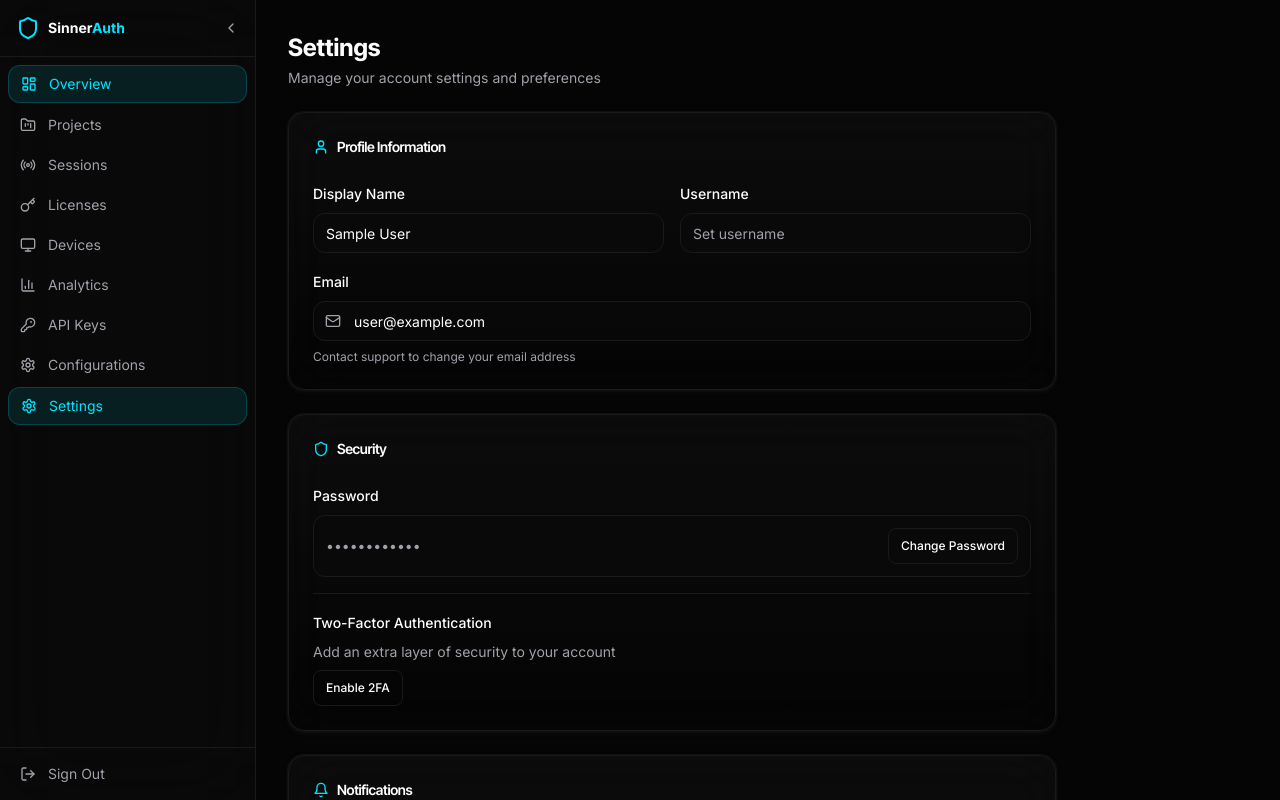
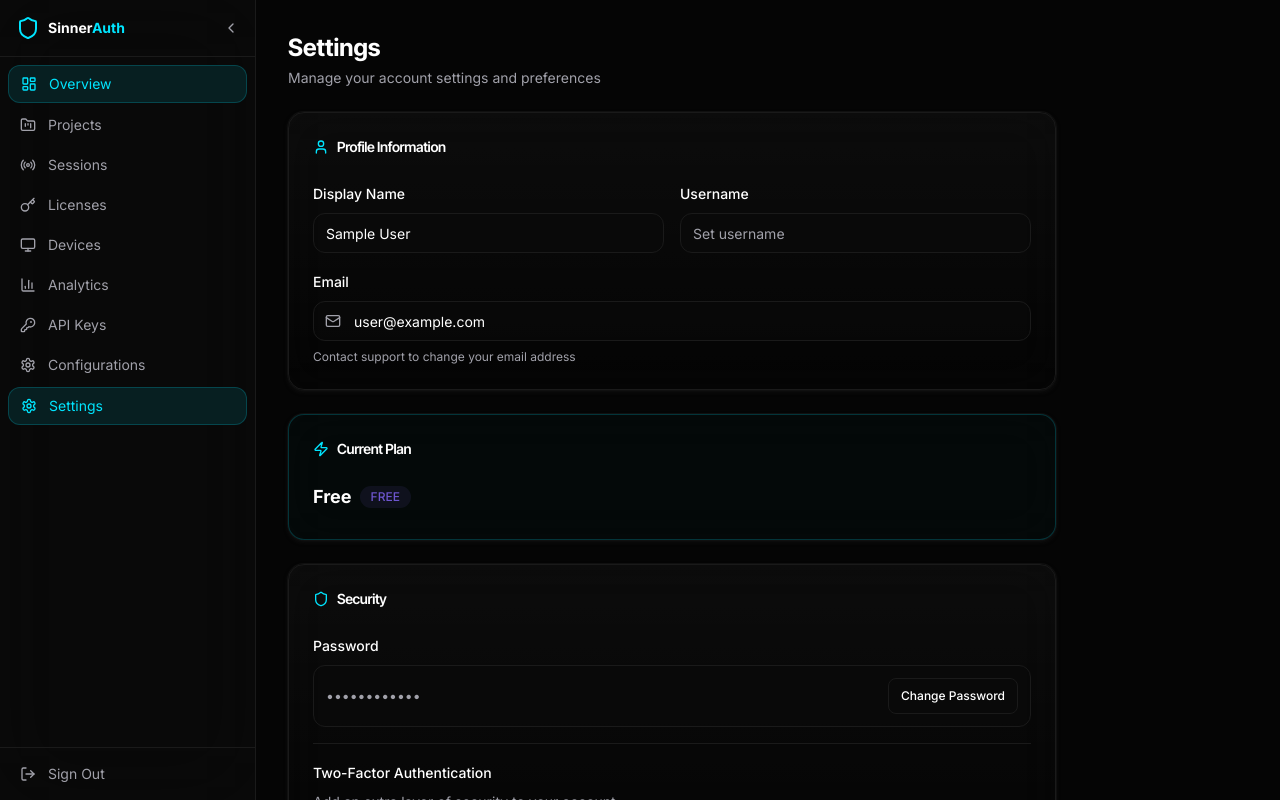
Before and after one commit to pcnixy04-alt/SinnerAuth, a Next.js app: page /dashboard/settings in a window 1280 px wide. Shown: the top 800 px of the page. Built offline with nearby package versions, Linux system fonts and the light colour scheme; no server answers; sample sign-in values are in the browser's storage.

Commit message:
add plan system: FREE/PROFESSIONAL/PARTNER, admin plan assign, expiry, api key limit

```diff
--- a/src/app/admin/users/page.tsx
+++ b/src/app/admin/users/page.tsx
@@ -2,7 +2,7 @@
 
 import { useState, useEffect, useRef } from "react"
 import { motion } from "framer-motion"
-import { Search, Plus, Loader2, MoreHorizontal, Shield, UserX, UserCheck, Trash2 } from "lucide-react"
+import { Search, Plus, Loader2, MoreHorizontal, Shield, UserX, UserCheck, Trash2, Crown, Zap, Handshake } from "lucide-react"
 import { Card, CardContent } from "@/components/ui/card"
 import { Input } from "@/components/ui/input"
 import { Button } from "@/components/ui/button"
@@ -22,6 +22,8 @@ type User = {
   username: string
   displayName: string | null
   role: "USER" | "ADMIN" | "SUPER_ADMIN"
+  plan: string
+  planExpiresAt: string | null
   isActive: boolean
   isVerified: boolean
   lastLoginAt: string | null
@@ -156,6 +158,12 @@ export default function AdminUsersPage() {
     return "secondary"
   }
 
+  const planBadgeVariant = (plan: string) => {
+    if (plan === "PROFESSIONAL") return "warning"
+    if (plan === "PARTNER") return "default"
+    return "secondary"
+  }
+
   return (
     <div className="space-y-6">
       <div className="flex items-center justify-between">
@@ -187,6 +195,7 @@ export default function AdminUsersPage() {
                 <tr className="border-b border-border">
                   <th className="text-left p-4 text-xs text-muted font-medium">User</th>
                   <th className="text-left p-4 text-xs text-muted font-medium">Role</th>
+                  <th className="text-left p-4 text-xs text-muted font-medium">Plan</th>
                   <th className="text-left p-4 text-xs text-muted font-medium">Status</th>
                   <th className="text-center p-4 text-xs text-muted font-medium">Sessions</th>
                   <th className="text-center p-4 text-xs text-muted font-medium">Devices</th>
@@ -197,13 +206,13 @@ export default function AdminUsersPage() {
               <tbody>
                 {loading ? (
                   <tr>
-                    <td colSpan={7} className="p-8 text-center">
+                    <td colSpan={8} className="p-8 text-center">
                       <Loader2 className="w-5 h-5 animate-spin mx-auto text-muted" />
                     </td>
                   </tr>
                 ) : filtered.length === 0 ? (
                   <tr>
-                    <td colSpan={7} className="p-8 text-center text-muted text-sm">
+                    <td colSpan={8} className="p-8 text-center text-muted text-sm">
                       No users found
                     </td>
                   </tr>
@@ -237,6 +246,16 @@ export default function AdminUsersPage() {
                         </Badge>
                       </td>
                       <td className="p-4">
+                        <Badge variant={planBadgeVariant(user.plan)} className="text-xs gap-1">
+                          {user.plan === "PROFESSIONAL" ? <Crown className="w-3 h-3" /> :
+                           user.plan === "PARTNER" ? <Handshake className="w-3 h-3" /> :
+                           <Zap className="w-3 h-3" />}
+                          {user.plan === "PROFESSIONAL" ? "Pro" :
+                           user.plan === "PARTNER" ? "Partner" :
+                           "Free"}
+                        </Badge>
+                      </td>
+                      <td className="p-4">
                         <Badge variant={user.isActive ? "success" : "warning"} className="text-xs">
                           {user.isActive ? "active" : "suspended"}
                         </Badge>
@@ -254,7 +273,7 @@ export default function AdminUsersPage() {
                         {openDropdown === user.id && (
                           <div
                             ref={dropdownRef}
-                            className="absolute right-4 top-12 z-50 w-48 bg-[#0a0a0a] border border-border rounded-lg shadow-xl py-1"
+                            className="absolute right-4 top-12 z-50 w-52 bg-[#0a0a0a] border border-border rounded-lg shadow-xl py-1"
                           >
                             {user.role !== "ADMIN" && (
                               <button
@@ -287,6 +306,34 @@ export default function AdminUsersPage() {
                               <UserX className="w-4 h-4 text-warning" />
                               {user.isActive ? "Ban User" : "Unban User"}
                             </button>
+                            <div className="border-t border-border my-1" />
+                            <p className="px-3 py-1 text-xs text-muted font-medium">Set Plan</p>
+                            {["PROFESSIONAL", "PARTNER", "FREE"].filter((p) => p !== user.plan).map((plan) => (
+                              <button
+                                key={plan}
+                                onClick={() =>
+                                  patchUser(
+                                    user.id,
+                                    {
+                                      plan,
+                                      planExpiresAt:
+                                        plan === "PROFESSIONAL"
+                                          ? new Date(Date.now() + 30 * 86400000).toISOString()
+                                          : null,
+                                      planReminded: false,
+                                    },
+                                    `Plan set to ${plan}`
+                                  )
+                                }
+                                className="flex items-center gap-2 w-full px-3 py-2 text-sm text-white hover:bg-white/5 transition-colors text-left"
+                              >
+                                {plan === "PROFESSIONAL" ? <Crown className="w-4 h-4 text-warning" /> :
+                                 plan === "PARTNER" ? <Handshake className="w-4 h-4 text-secondary" /> :
+                                 <Zap className="w-4 h-4 text-muted" />}
+                                {plan === "PROFESSIONAL" ? "Professional (30d)" :
+                                 plan === "PARTNER" ? "Partner" : "Free"}
+                              </button>
+                            ))}
                             <div className="border-t border-border my-1" />
                             <button
                               onClick={() => deleteUser(user.id)}
--- a/src/app/api/admin/users/[id]/route.ts
+++ b/src/app/api/admin/users/[id]/route.ts
@@ -31,10 +31,14 @@ export async function PATCH(
       ...(body.role && { role: body.role }),
       ...(body.isActive !== undefined && { isActive: body.isActive }),
       ...(body.isVerified !== undefined && { isVerified: body.isVerified }),
+      ...(body.plan && { plan: body.plan }),
+      ...(body.planExpiresAt !== undefined && { planExpiresAt: body.planExpiresAt ? new Date(body.planExpiresAt) : null }),
+      ...(body.planReminded !== undefined && { planReminded: body.planReminded }),
     },
     select: {
       id: true, email: true, username: true, displayName: true,
-      role: true, isActive: true, isVerified: true, lastLoginAt: true,
+      role: true, plan: true, planExpiresAt: true, planReminded: true,
+      isActive: true, isVerified: true, lastLoginAt: true,
     },
   })
 
--- a/src/app/api/admin/users/route.ts
+++ b/src/app/api/admin/users/route.ts
@@ -22,6 +22,8 @@ export async function GET() {
       username: true,
       displayName: true,
       role: true,
+      plan: true,
+      planExpiresAt: true,
       isActive: true,
       isVerified: true,
       lastLoginAt: true,
--- a/src/app/api/api-keys/route.ts
+++ b/src/app/api/api-keys/route.ts
@@ -26,6 +26,14 @@ export async function POST(req: Request) {
   }
 
   try {
+    const user = await prisma.user.findUnique({ where: { id: session.user.id }, select: { plan: true } })
+    if (user?.plan === "FREE") {
+      const count = await prisma.apiKey.count({ where: { userId: session.user.id, isActive: true } })
+      if (count >= 1) {
+        return NextResponse.json({ error: "Free plan limit: 1 API key. Upgrade to create more." }, { status: 403 })
+      }
+    }
+
     const { name, projectId, permissions, expiresInDays } = await req.json()
 
     if (!name || !projectId) {
--- a/src/app/api/auth/register/route.ts
+++ b/src/app/api/auth/register/route.ts
@@ -33,6 +33,7 @@ export async function POST(req: Request) {
         username,
         passwordHash,
         displayName: username,
+        plan: "FREE",
       },
     })
 
--- a/src/app/dashboard/layout.tsx
+++ b/src/app/dashboard/layout.tsx
@@ -3,7 +3,9 @@
 import { DashboardSidebar } from "@/components/dashboard/sidebar"
 import { useSession } from "next-auth/react"
 import { useRouter } from "next/navigation"
-import { useEffect } from "react"
+import { useEffect, useState } from "react"
+import { Crown, X } from "lucide-react"
+import { motion, AnimatePresence } from "framer-motion"
 
 export default function DashboardLayout({
   children,
@@ -12,12 +14,19 @@ export default function DashboardLayout({
 }) {
   const { data: session, status } = useSession()
   const router = useRouter()
+  const [showReminder, setShowReminder] = useState(true)
 
   useEffect(() => {
     if (status === "unauthenticated") {
       router.push("/login")
     }
   }, [status, router])
+
+  const plan = session?.user?.plan
+  const planExpiresAt = session?.user?.planExpiresAt
+  const daysLeft = plan === "PROFESSIONAL" && planExpiresAt
+    ? Math.max(0, Math.ceil((new Date(planExpiresAt).getTime() - Date.now()) / 86400000))
+    : null
 
   if (status === "loading") {
     return (
@@ -33,6 +42,26 @@ export default function DashboardLayout({
     <div className="min-h-screen bg-background">
       <DashboardSidebar />
       <div className="pl-64">
+        {showReminder && daysLeft !== null && daysLeft > 0 && daysLeft <= 30 && (
+          <motion.div
+            initial={{ opacity: 0, y: -10 }}
+            animate={{ opacity: 1, y: 0 }}
+            className="bg-warning/10 border-b border-warning/20 px-8 py-2.5 flex items-center justify-between"
+          >
+            <div className="flex items-center gap-2 text-sm">
+              <Crown className="w-4 h-4 text-warning" />
+              <span className="text-warning font-medium">Professional Plan</span>
+              <span className="text-muted">
+                {daysLeft === 1
+                  ? "expires tomorrow — renew to keep access"
+                  : `expires in ${daysLeft} days — renew to keep access`}
+              </span>
+            </div>
+            <button onClick={() => setShowReminder(false)} className="text-muted hover:text-white transition-colors">
+              <X className="w-4 h-4" />
+            </button>
+          </motion.div>
+        )}
         <main className="p-8">{children}</main>
       </div>
     </div>
--- a/src/app/dashboard/settings/page.tsx
+++ b/src/app/dashboard/settings/page.tsx
@@ -3,11 +3,12 @@
 import { useState } from "react"
 import { useSession } from "next-auth/react"
 import { motion } from "framer-motion"
-import { User, Mail, Shield, Bell, Globe, Palette, Save, Loader2 } from "lucide-react"
+import { User, Mail, Shield, Bell, Globe, Palette, Save, Loader2, Crown, Zap, Handshake } from "lucide-react"
 import { Card, CardContent, CardHeader, CardTitle } from "@/components/ui/card"
 import { Input } from "@/components/ui/input"
 import { Label } from "@/components/ui/label"
 import { Button } from "@/components/ui/button"
+import { Badge } from "@/components/ui/badge"
 import { Separator } from "@/components/ui/separator"
 import { toast } from "sonner"
 
@@ -69,7 +70,56 @@ export default function SettingsPage() {
         </Card>
       </motion.div>
 
-      <motion.div initial={{ opacity: 0, y: 10 }} animate={{ opacity: 1, y: 0 }} transition={{ delay: 0.1 }}>
+      <motion.div initial={{ opacity: 0, y: 10 }} animate={{ opacity: 1, y: 0 }} transition={{ delay: 0.05 }}>
+        <Card className="border-primary/20 bg-primary/[0.02]">
+          <CardHeader>
+            <CardTitle className="text-sm flex items-center gap-2">
+              {session?.user?.plan === "PROFESSIONAL" ? <Crown className="w-4 h-4 text-warning" /> :
+               session?.user?.plan === "PARTNER" ? <Handshake className="w-4 h-4 text-secondary" /> :
+               <Zap className="w-4 h-4 text-primary" />}
+              Current Plan
+            </CardTitle>
+          </CardHeader>
+          <CardContent>
+            <div className="flex items-center justify-between">
+              <div>
+                <div className="flex items-center gap-2 mb-1">
+                  <span className="text-lg font-bold text-white">
+                    {session?.user?.plan === "PROFESSIONAL" ? "Professional" :
+                     session?.user?.plan === "PARTNER" ? "Partner" :
+                     "Free"}
+                  </span>
+                  <Badge variant={
+                    session?.user?.plan === "PROFESSIONAL" ? "warning" :
+                    session?.user?.plan === "PARTNER" ? "default" :
+                    "secondary"
+                  }>
+                    {session?.user?.plan || "FREE"}
+                  </Badge>
+                </div>
+                {session?.user?.plan === "FREE" && (
+                  <p className="text-xs text-muted">1 API key · 5 requests/min</p>
+                )}
+                {session?.user?.plan === "PROFESSIONAL" && session?.user?.planExpiresAt && (
+                  <p className="text-xs text-muted">
+                    Expires {new Date(session.user.planExpiresAt).toLocaleDateString()}
+                  </p>
+                )}
+                {session?.user?.plan === "PARTNER" && (
+                  <p className="text-xs text-muted">Custom partnership plan · unlimited access</p>
+                )}
+              </div>
+              {session?.user?.plan === "FREE" && (
+                <Button variant="outline" size="sm" className="border-primary/30 text-primary" asChild>
+                  <a href="/pricing">Upgrade</a>
+                </Button>
+              )}
+            </div>
+          </CardContent>
+        </Card>
+      </motion.div>
+
+      <motion.div initial={{ opacity: 0, y: 10 }} animate={{ opacity: 1, y: 0 }} transition={{ delay: 0.15 }}>
         <Card>
           <CardHeader>
             <CardTitle className="text-sm flex items-center gap-2">
--- a/src/types/next-auth.d.ts
+++ b/src/types/next-auth.d.ts
@@ -5,6 +5,8 @@ declare module "next-auth" {
     user: {
       id: string
       role: string
+      plan: string
+      planExpiresAt: string | null
       name?: string | null
       email?: string | null
       image?: string | null
```
Also changed, not shown: src/lib/auth-options.ts (+16 -0 lines), 1 other file (tests, documents, lock files or other folders).
